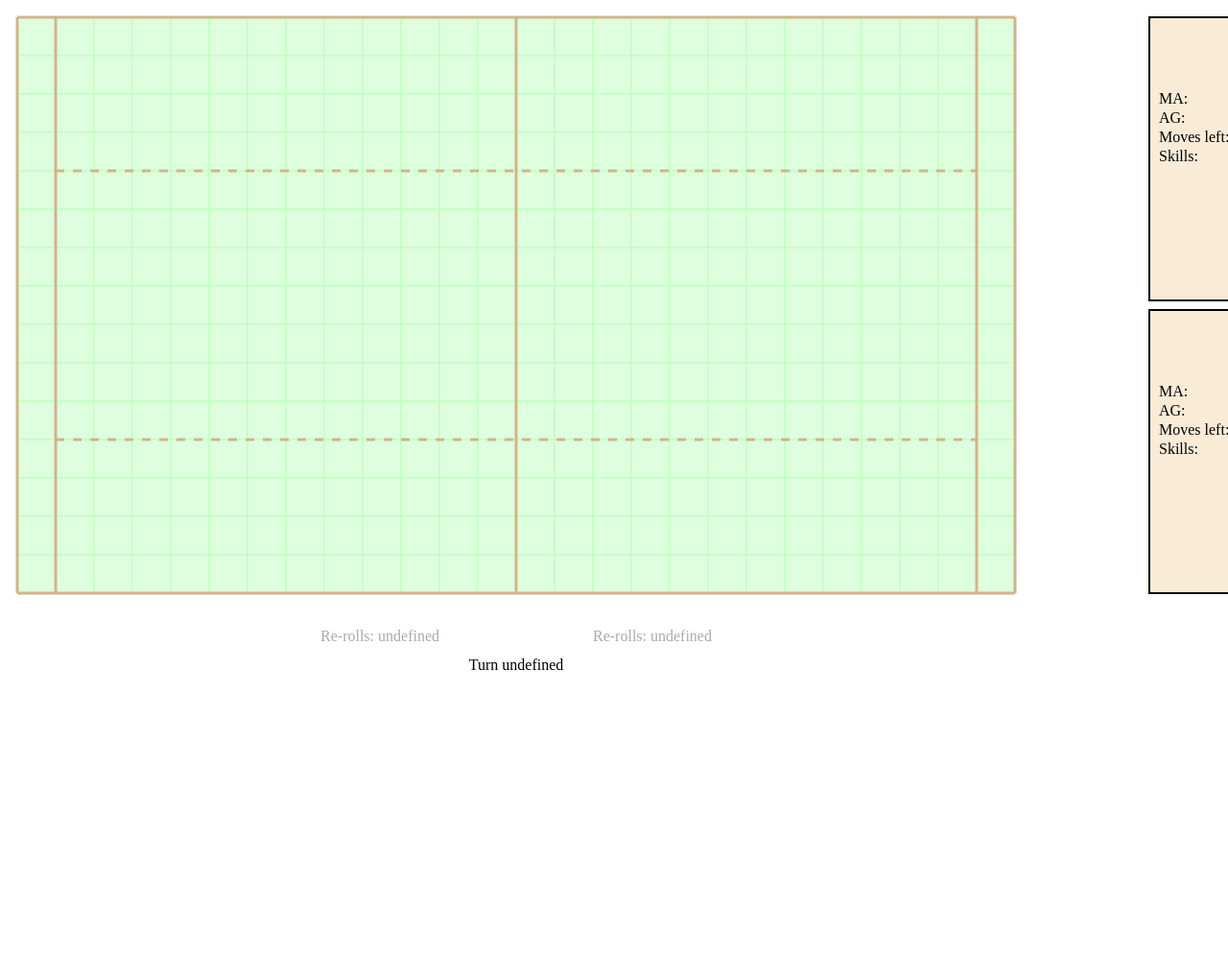
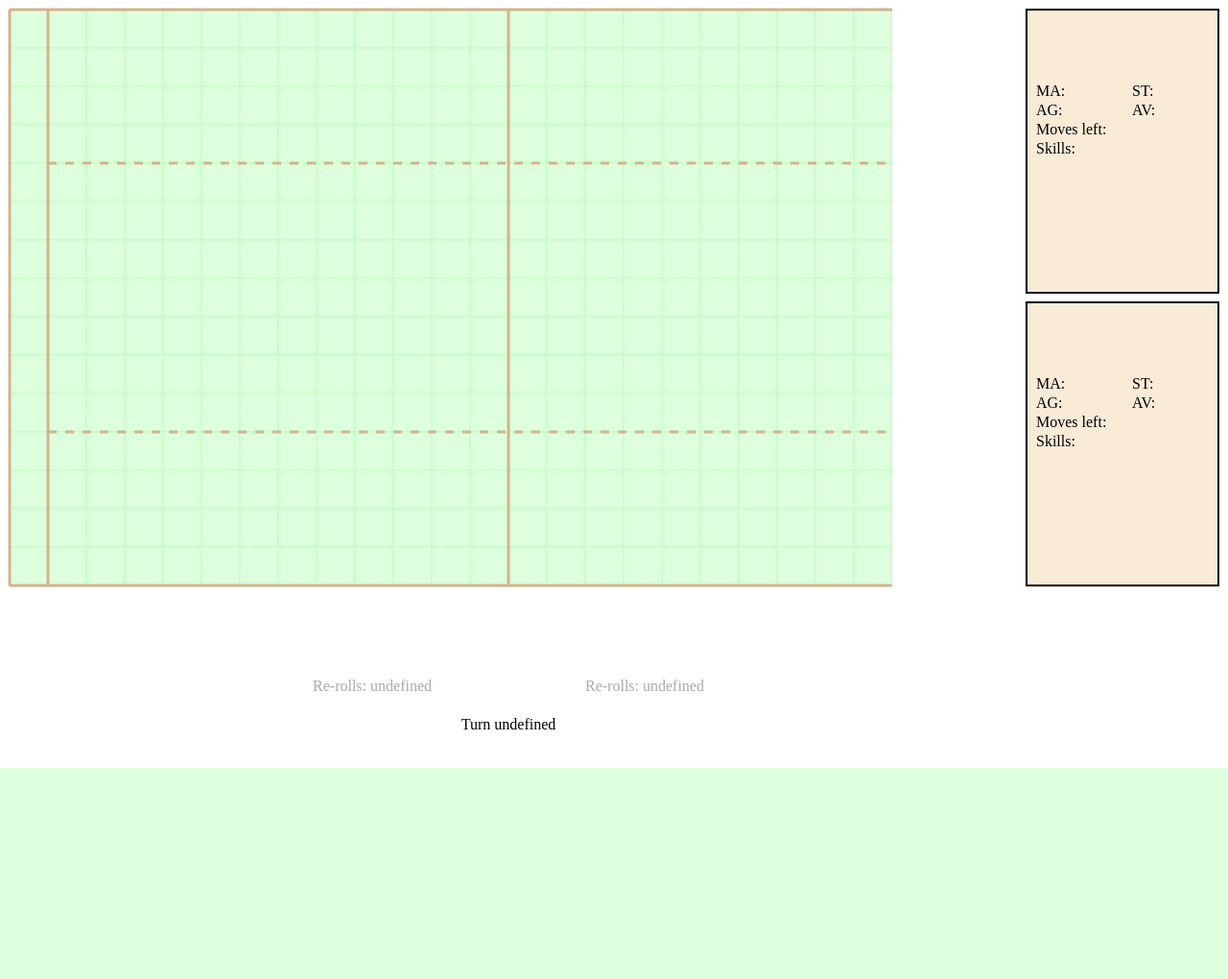
Before and after one commit to james-allen/bowl, a Python web app: template game/templates/game/game.html in a window 1280 px wide; the page is wider, and only the part inside the window is pictured. Shown: that part at 96% size. After the commit the page ends 800 px from the top of that part, so only its background shows below. Run offline with Jinja, Linux system fonts and the light colour scheme; the template is opened without the code that fills it: most values are stand-ins (such as "Sample title", 1, 10 or a date in 2020).

Commit message:
Split view into three divs.

```diff
--- a/game/templates/game/game.html
+++ b/game/templates/game/game.html
@@ -210,8 +210,6 @@ var nSquaresX = 26,
     nSquaresY = 15;
 
 var viewData = {
-    width: 1500,
-    height: 1000,
     margin: 10,
     squareSize: 40,
     buttonWidth: 120,
@@ -220,10 +218,14 @@ var viewData = {
     lineHeight: 20,
     activityType: "normal"
 };
-viewData.buttonX = nSquaresX * viewData.squareSize + 2*viewData.margin;
+viewData.buttonX = viewData.margin;
 viewData.infoX = viewData.buttonX + viewData.buttonWidth + viewData.margin;
 viewData.infoHeight = 0.5*(nSquaresY * viewData.squareSize - viewData.margin);
 viewData.playerSize = 0.95 * viewData.squareSize;
+viewData.rightPanelWidth = viewData.buttonWidth + viewData.infoWidth + 3*viewData.margin;
+viewData.bottomPanelHeight = 120;
+viewData.width = nSquaresX*viewData.squareSize + 2*viewData.margin;
+viewData.height = nSquaresY*viewData.squareSize + 2*viewData.margin;
 
 var selected = null;
 
@@ -441,8 +443,8 @@ var defineButtonData = function(turnType) {
 }
 
 var refreshButtonColumn = function() {
-    svg.selectAll("g.buttonColumn").data([]).exit().remove();
-    var g = svg.selectAll("g.buttonColumn").data(viewData.buttonData);
+    svgRight.selectAll("g.buttonColumn").data([]).exit().remove();
+    var g = svgRight.selectAll("g.buttonColumn").data(viewData.buttonData);
     var newButton = g.enter()
         .append("g")
         .attr("class", function(d) {return d.cl;})
@@ -517,10 +519,27 @@ var highlightStep = function(d) {
     }
 }
 
-// Make the SVG container
-var svg = d3.select("body").append("svg")
+// Make the overall layout of the page
+divPitch = d3.select("body").append("div")
+    .attr("style", "position:absolute; left:0px; right:"+viewData.rightPanelWidth+"px; top:0px; bottom:"+viewData.bottomPanelHeight+"px; overflow:auto;")
+    .attr("id", "divPitch");
+divRight = d3.select("body").append("div")
+    .attr("style", "position:absolute; right:0px; width:"+viewData.rightPanelWidth+"px; top:0px; bottom:0px; overflow:hidden;")
+    .attr("id", "divRight");
+divBottom = d3.select("body").append("div")
+    .attr("style", "position:absolute; left:0px; right:"+viewData.rightPanelWidth+"px; bottom:0px; height:"+viewData.bottomPanelHeight+"px; overflow:hidden;")
+    .attr("id", "divBottom");
+
+// Make the SVG containers
+var svgPitch = divPitch.append("svg")
     .attr("width", viewData.width)
     .attr("height", viewData.height)
+var svgRight = divRight.append("svg")
+    .attr("width", $("#divRight").width())
+    .attr("height", 2*viewData.infoHeight+3*viewData.margin)
+var svgBottom = divBottom.append("svg")
+    .attr("width", $("#divBottom").width())
+    .attr("height", $("#divBottom").height())
 
 // Make the pitch
 var clickPitch = function(d) {
@@ -539,7 +558,7 @@ var drawPitch = function() {
             coords[yIndex*nSquaresX + xIndex] = {"xpos": xIndex, "ypos": yIndex};
         }
     }
-    var pitch = svg.append("g").attr("class", "pitch")
+    var pitch = svgPitch.append("g").attr("class", "pitch")
         .selectAll("rect.pitch").data(coords).enter().append("rect")
         .attr("x", function(d) { return d.xpos*viewData.squareSize + viewData.margin; })
         .attr("y", function(d) { return d.ypos*viewData.squareSize + viewData.margin; })
@@ -572,13 +591,13 @@ var drawPitch = function() {
         [{x: endLeft, y: wideTop}, {x: endRight, y: wideTop}],
         [{x: endLeft, y: wideBottom}, {x: endRight, y: wideBottom}]
     ];
-    svg.selectAll("path.mainBorder")
+    svgPitch.selectAll("path.mainBorder")
         .data(mainBorderData)
         .enter()
         .append("path")
         .attr("class", "mainBorder")
         .attr("d", line);
-    svg.selectAll("path.secondaryBorder")
+    svgPitch.selectAll("path.secondaryBorder")
         .data(secondaryBorderData)
         .enter()
         .append("path")
@@ -592,7 +611,7 @@ pitch.on("mouseover", highlightStep)
 
 // Make info screens
 var drawInfoBox = function(parent, id, y) {
-    var infoBox = svg.append("g")
+    var infoBox = parent.append("g")
         .attr("class", "infoBox")
         .attr("id", id)
     infoBox.append("rect")
@@ -685,52 +704,52 @@ var updateInfoBox = function(infoBoxId, player) {
     }
 }
 
-drawInfoBox(svg, "infoBoxSelected", viewData.margin);
-drawInfoBox(svg, "infoBoxHighlighted", 2*viewData.margin+viewData.infoHeight);
+drawInfoBox(svgRight, "infoBoxSelected", viewData.margin);
+drawInfoBox(svgRight, "infoBoxHighlighted", 2*viewData.margin+viewData.infoHeight);
 
 // Print the team names and current score
-svg.append("text")
+svgBottom.append("text")
     .attr("x", viewData.margin+11*viewData.squareSize)
-    .attr("y", 2*viewData.margin+15*viewData.squareSize+viewData.lineHeight)
+    .attr("y", viewData.lineHeight)
     .attr("text-anchor", "end")
     .text(matchData.homeTeam)
     .attr("class", "home")
-svg.append("text")
+svgBottom.append("text")
     .attr("x", viewData.margin+15*viewData.squareSize)
-    .attr("y", 2*viewData.margin+15*viewData.squareSize+viewData.lineHeight)
+    .attr("y", viewData.lineHeight)
     .text(matchData.awayTeam)
     .attr("class", "away")
-svg.append("text")
+svgBottom.append("text")
     .attr("x", viewData.margin+11*viewData.squareSize)
-    .attr("y", 2*viewData.margin+15*viewData.squareSize+2*viewData.lineHeight)
+    .attr("y", 2*viewData.lineHeight)
     .attr("text-anchor", "end")
     .text("Re-rolls: " + matchData.homeRerolls)
     .attr("class", (matchData.homeRerolls > 0) ? "home" : "rerollUsed")
     .attr("id", "homeRerolls")
-svg.append("text")
+svgBottom.append("text")
     .attr("x", viewData.margin+15*viewData.squareSize)
-    .attr("y", 2*viewData.margin+15*viewData.squareSize+2*viewData.lineHeight)
+    .attr("y", 2*viewData.lineHeight)
     .text("Re-rolls: " + matchData.awayRerolls)
     .attr("class", (matchData.awayRerolls > 0) ? "away" : "rerollUsed")
     .attr("id", "awayRerolls")
-svg.append("text")
+svgBottom.append("text")
     .attr("x", 13*viewData.squareSize)
-    .attr("y", viewData.margin+15*viewData.squareSize+1.5*viewData.squareSize)
+    .attr("y", 1.5*viewData.squareSize)
     .attr("text-anchor", "end")
     .attr("font-size", 1.5*viewData.squareSize)
     .text(matchData.homeScore)
     .attr("class", "home")
     .attr("id", "homeScore")
-svg.append("text")
+svgBottom.append("text")
     .attr("x", 2*viewData.margin+13*viewData.squareSize)
-    .attr("y", viewData.margin+15*viewData.squareSize+1.5*viewData.squareSize)
+    .attr("y", 1.5*viewData.squareSize)
     .attr("font-size", 1.5*viewData.squareSize)
     .text(matchData.awayScore)
     .attr("class", "away")
     .attr("id", "awayScore")
-svg.append("text")
+svgBottom.append("text")
     .attr("x", viewData.margin+13*viewData.squareSize)
-    .attr("y", viewData.margin+15*viewData.squareSize+1.5*viewData.squareSize+viewData.lineHeight)
+    .attr("y", 1.5*viewData.squareSize+viewData.lineHeight)
     .attr("text-anchor", "middle")
     .text("Turn " + matchData.turnNumber)
     .attr("id", "turnIndicator")
@@ -806,11 +825,11 @@ var setAction = function(player, action) {
     }
     if (action == "") {
         selectedAction = null;
-        svg.selectAll("g.action").classed("inactive", function(d){return (d.data.singular && usedActionThisTurn(d.data.action));}).classed("selected", false);
+        svgRight.selectAll("g.action").classed("inactive", function(d){return (d.data.singular && usedActionThisTurn(d.data.action));}).classed("selected", false);
     } else {
         selectedAction = action;
-        svg.selectAll("g.action").classed("inactive", true).classed("selected", false);
-        svg.select("#" + action + "Button").classed("inactive", false).classed("selected", true);
+        svgRight.selectAll("g.action").classed("inactive", true).classed("selected", false);
+        svgRight.select("#" + action + "Button").classed("inactive", false).classed("selected", true);
     }
     return;
 }
@@ -818,7 +837,7 @@ var setAction = function(player, action) {
 var finishAction = function(player) {
     player.finishedAction = true;
     player.moveLeft = 0;
-    svg.select("#" + playerId(player)).classed("finishedAction", true);
+    svgPitch.select("#" + playerId(player)).classed("finishedAction", true);
     if (player == selected) {
         updateInfoBox("infoBoxSelected", player);
     }
@@ -876,14 +895,14 @@ var selectPlayer = function(player) {
 var drawPlayers = function() {
     for (var i = 0; i < players.length; i++) {
         if (players[i].onPitch) {
-            drawPlayer(players[i], svg);
+            drawPlayer(players[i], svgPitch);
         }
     }
 }
 drawPlayers();
 
 var drawBall = function() {
-    svg.append("circle")
+    svgPitch.append("circle")
         .attr("cx", cxBall())
         .attr("cy", cyBall())
         .attr("r", 0.2*viewData.squareSize)
@@ -909,14 +928,14 @@ for (var index = 0; index < players.length; index++) {
 }
 
 // Make a background for selecting options
-var optionsWindow = svg.append("rect")
+var optionsWindow = svgPitch.append("rect")
     .attr("id", "optionsWindow")
     .attr("x", 0.4 * nSquaresX * viewData.squareSize + viewData.margin)
     .attr("y", 0.4 * nSquaresY * viewData.squareSize + viewData.margin)
     .attr("width", 0.2 * nSquaresX * viewData.squareSize)
     .attr("height", 0.2 * nSquaresY * viewData.squareSize)
     .style("visibility", "hidden");
-var optionsForeignObject = svg.append("foreignObject")
+var optionsForeignObject = svgPitch.append("foreignObject")
     .attr("id", "optionsForeignObject")
     .attr("x", 0.4 * nSquaresX * viewData.squareSize + 2*viewData.margin)
     .attr("y", 0.4 * nSquaresY * viewData.squareSize + 2*viewData.margin)
@@ -1230,7 +1249,7 @@ var processEndTurn = function(step) {
             createKnockDownSymbol(players[i].xpos, players[i].ypos, false)
         }
         players[i].stunnedThisTurn = false;
-        svg.selectAll(".player").classed("finishedAction", false);
+        svgPitch.selectAll(".player").classed("finishedAction", false);
     }
     var endOfHalf = false;
     if ((matchData.firstKickingTeam != matchData.currentSide && matchData.turnNumber <= 8) || (matchData.firstKickingTeam == matchData.currentSide && matchData.turnNumber >= 9) || skipTurn) {
@@ -1512,7 +1531,7 @@ var postProcessStep = function(step, result) {
                 for (var index = 0; index < result.revived.length; index++) {
                     player = findPlayer(result.revived[index].side, result.revived[index].num);
                     player.onPitch = true;
-                    drawPlayer(player, svg);
+                    drawPlayer(player, svgPitch);
                     player.knockedOut = false;
                     message = message + "<br/>" + player.name;
                 }
@@ -2072,17 +2091,17 @@ var selectPush = function(step) {
         for (var index = 0; index < squares.length; index++) {
             var xpos = squares[index][0];
             var ypos = squares[index][1];
-            svg.select("#" + gridId({"xpos": xpos, "ypos": ypos}))
+            svgPitch.select("#" + gridId({"xpos": xpos, "ypos": ypos}))
                 .classed("gridOption", true)
                 .on("click", function(d) {push(step, d.xpos, d.ypos);})
             var player = playerInPos(xpos, ypos);
             if (player != null) {
-                svg.select("#" + playerId(player))
+                svgPitch.select("#" + playerId(player))
                     .on("click", function(d) {push(step, d.xpos, d.ypos);})
             }
         }
         pitch.sort(function(a, b) {
-            if (svg.select("#" + gridId(a)).classed("gridOption")) {
+            if (svgPitch.select("#" + gridId(a)).classed("gridOption")) {
                 return 1;
             } else {
                 return -1;
@@ -2173,9 +2192,9 @@ var selectFromOptions = function(options, message, data, callback, teamReroll, s
     var selectOption = function(d) {
         if (d.inactive) { return; }
         viewData.activityType = "normal";
-        svg.select("#optionsWindow").style("visibility", "hidden");
-        svg.select("#optionsForeignObject").style("visibility", "hidden");
-        svg.selectAll("g.option").data([]).exit().remove();
+        svgPitch.select("#optionsWindow").style("visibility", "hidden");
+        svgPitch.select("#optionsForeignObject").style("visibility", "hidden");
+        svgPitch.selectAll("g.option").data([]).exit().remove();
         if (d.option == "teamReroll") {
             reroll(d, "team", null);
         } else if (d.option == "skillReroll") {
@@ -2199,18 +2218,18 @@ var selectFromOptions = function(options, message, data, callback, teamReroll, s
     if (proReroll) {
         optionsData[optionsData.length] = {"option": "proReroll", "data": data, "inactive": (proReroll == "inactive"), "label": "Use Pro re-roll"};
     }
-    svg.select("#optionsWindow").style("visibility", "visible");
-    svg.select("#optionsForeignObject").style("visibility", "visible");
-    svg.select("#optionsHtml").html(message);
+    svgPitch.select("#optionsWindow").style("visibility", "visible");
+    svgPitch.select("#optionsForeignObject").style("visibility", "visible");
+    svgPitch.select("#optionsHtml").html(message);
     var optionsWindowHeight = 3*viewData.margin + $("#optionsHtml").height()+ 1.3*viewData.buttonHeight*optionsData.length;
     var optionsWindowTop = viewData.margin + 0.5*nSquaresY*viewData.squareSize - 0.5*optionsWindowHeight;
-    svg.select("#optionsWindow")
+    svgPitch.select("#optionsWindow")
         .attr("height", optionsWindowHeight)
         .attr("y", optionsWindowTop);
-    svg.select("#optionsForeignObject")
+    svgPitch.select("#optionsForeignObject")
         .attr("y", optionsWindowTop + viewData.margin)
     var firstButtonTop = $("#optionsHtml").position().top + $("#optionsHtml").height() + viewData.margin;
-    var g = svg.selectAll("g.option")
+    var g = svgPitch.selectAll("g.option")
         .data(optionsData)
         .enter()
         .append("g")
@@ -2278,7 +2297,7 @@ var followUp = function(data) {
 }
 
 var push = function(step, xpos, ypos) {
-    svg.selectAll(".gridOption")
+    svgPitch.selectAll(".gridOption")
         .classed("gridOption", false)
     viewData.activityType = "normal";
     pitch.on("click", clickPitch);
@@ -2400,7 +2419,7 @@ var movePlayer = function(player, xpos, ypos, destroy) {
         }
     } else {
         player.onPitch = true;
-        drawPlayer(player, svg);
+        drawPlayer(player, svgPitch);
     }
 }
 
@@ -2607,7 +2626,7 @@ var endMatch = function() {
     updateTurnIndicator();
     viewData.buttonData = defineButtonData(matchData.turnType);
     refreshButtonColumn();
-    svg.selectAll(".player").on("click", null);
+    svgPitch.selectAll(".player").on("click", null);
     pitch.on("click", null);
 }
 
```
